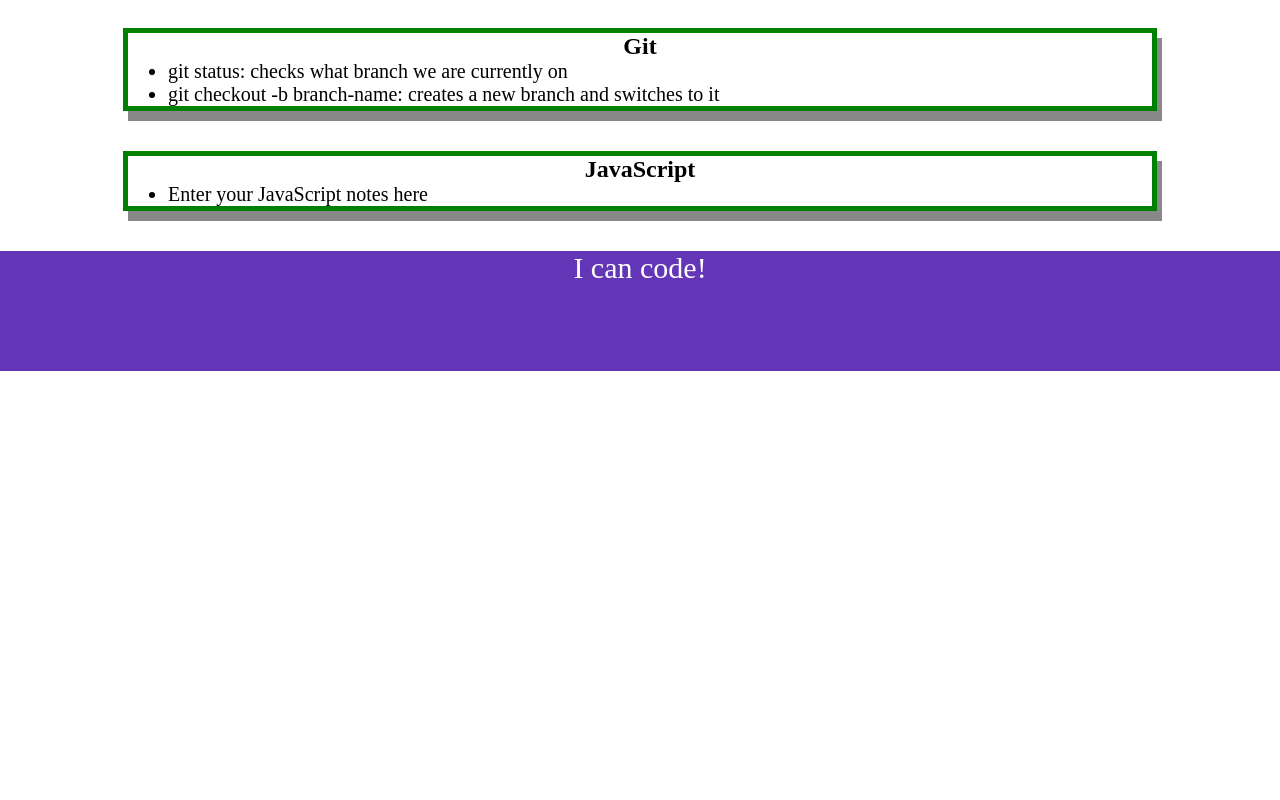
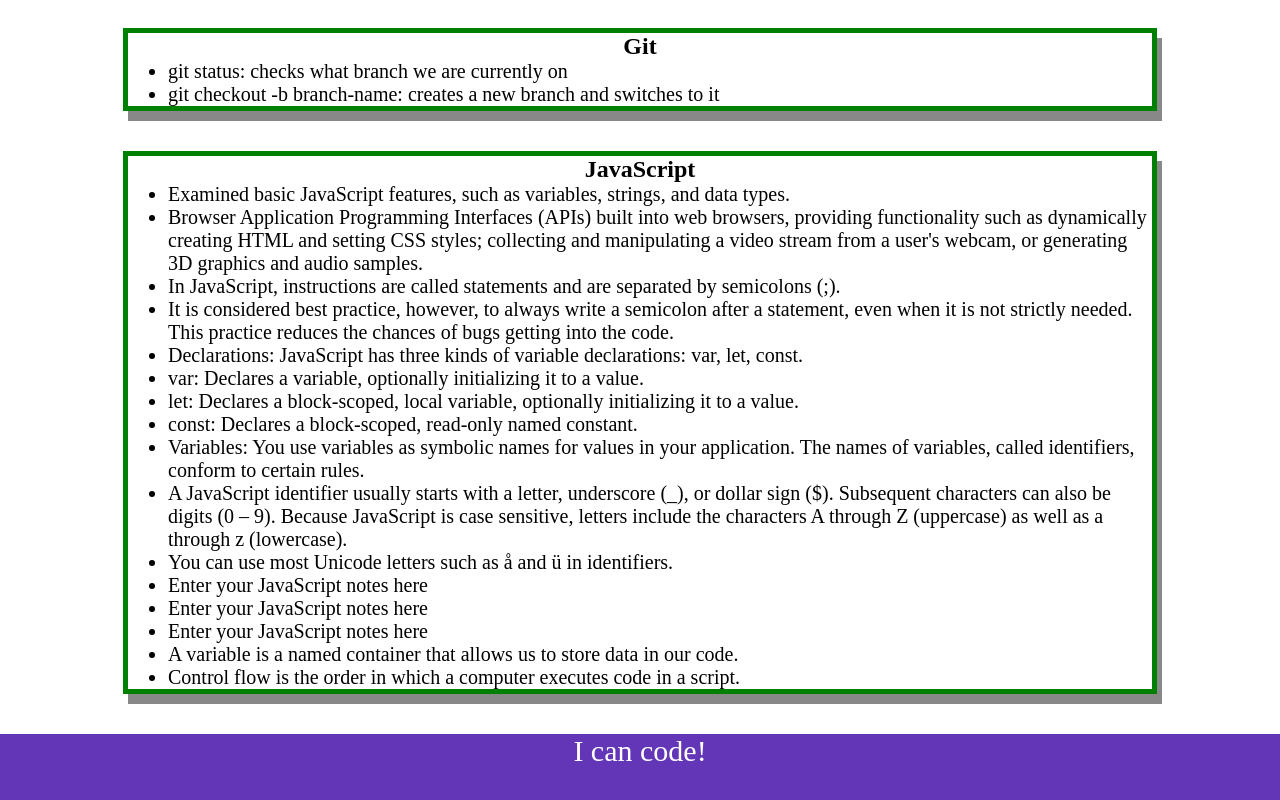
Before and after one commit to torobravo9402/prework-study-guide, a plain HTML site: page index.html in a window 1280 px wide. Shown: the part 1045-1845 px from the top of the page. Before the commit the page ends 1416 px from the top, so only its background shows below. Drawn offline with Linux system fonts and the light colour scheme.

Commit message:
<your message here>

```diff
--- a/assets/script.js
+++ b/assets/script.js
@@ -1,19 +1,28 @@
 var topics = ['HTML', 'CSS', 'Git', 'JavaScript'];
+var randomTopic = topics[Math.floor(Math.random() * topics.length)];
 
+function listTopics() {
 for(var x = 0; x < topics.length; x++) {
   console.log(topics[x]);
 }
+}
 
-/*
-if (topic === 'HTML') {
+function selectTopic() {
+if (randomTopic === 'HTML') {
   console.log("Let's study HTML!");
-} else if (topic === 'CSS') {
+} else if (randomTopic === 'CSS') {
   console.log("Let's study CSS!");
-} else if (topic === 'Git') {
+} else if (randomTopic === 'Git') {
   console.log("Let's study Git!");
-} else if (topic === 'JavaScript') {
+} else if (randomTopic === 'JavaScript') {
   console.log("Let's study JavaScript!");
 } else {
   console.log('Please try again!');
 }
-*/
+}
+
+
+console.log('Here are the topics we learned through Prework:');
+listTopics();
+console.log('Which topic should we study first?');
+selectTopic();
--- a/index.html
+++ b/index.html
@@ -63,7 +63,29 @@
       <section class="card" id="javascript-section">
         <h2>JavaScript</h2>
         <ul>
+
+          <li>Examined basic JavaScript features, such as variables, strings, and data types.</li>
+          <li>Browser Application Programming Interfaces (APIs) built into web browsers, providing functionality such as dynamically creating HTML and setting CSS styles; collecting and manipulating a video stream from a user's webcam, or generating 3D graphics and audio samples.</li>
+          <li>In JavaScript, instructions are called statements and are separated by semicolons (;).</li>
+          <li>It is considered best practice, however, to always write a semicolon after a statement, even when it is not strictly needed. This practice reduces the chances of bugs getting into the code.</li>
+          <li>Declarations: JavaScript has three kinds of variable declarations: var, let, const.</li>
+          <li>var: Declares a variable, optionally initializing it to a value.</li>
+          <li>let: Declares a block-scoped, local variable, optionally initializing it to a value.</li>
+          <li>const: Declares a block-scoped, read-only named constant.</li>
+          <li>Variables: You use variables as symbolic names for values in your application. The names of variables, called identifiers, conform to certain rules.</li>
+          <li>A JavaScript identifier usually starts with a letter, underscore (_), or dollar sign ($). Subsequent characters can also be digits (0 – 9). Because JavaScript is case sensitive, letters include the characters A through Z (uppercase) as well as a through z (lowercase).</li>
+          <li>You can use most Unicode letters such as å and ü in identifiers. </li>
           <li>Enter your JavaScript notes here</li>
+          <li>Enter your JavaScript notes here</li>
+          <li>Enter your JavaScript notes here</li>
+
+
+
+
+
+
+          <li>A variable is a named container that allows us to store data in our code.</li>
+          <li>Control flow is the order in which a computer executes code in a script.</li>
         </ul>
 
       </section>
```
